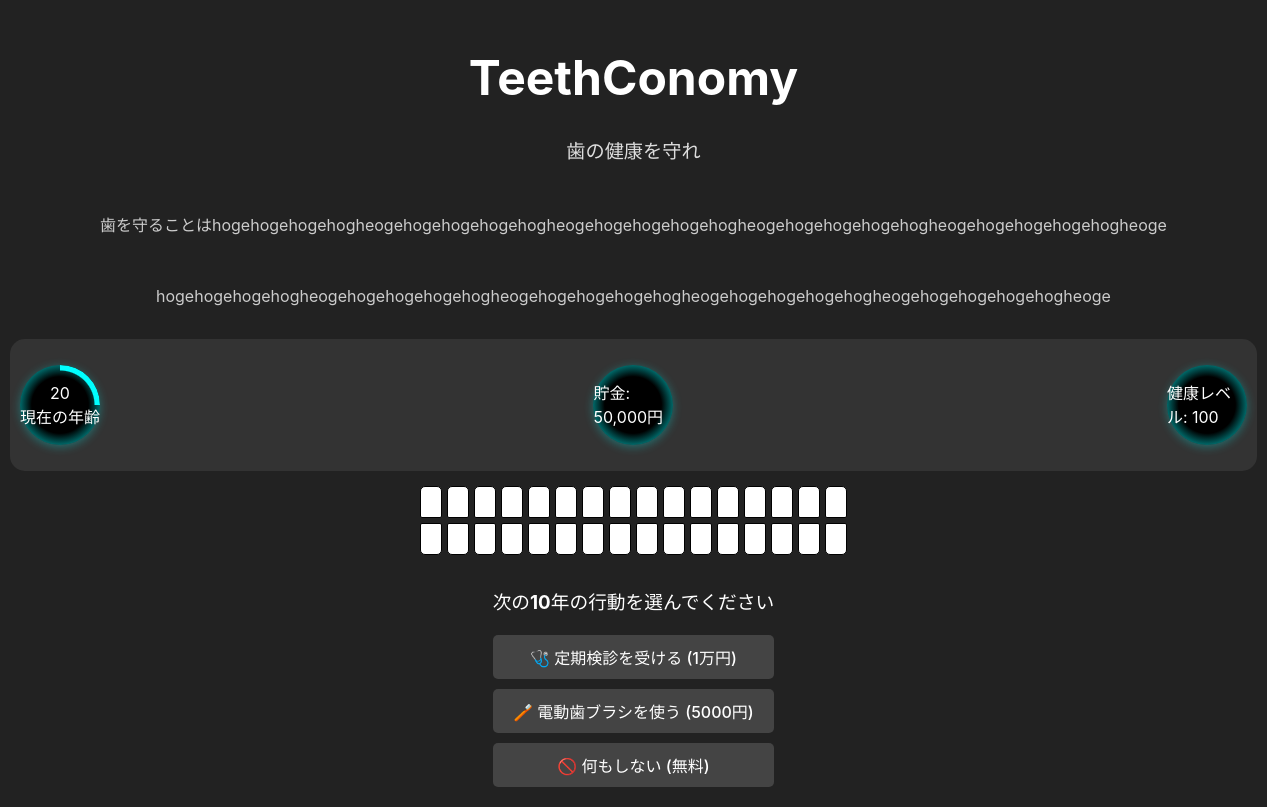
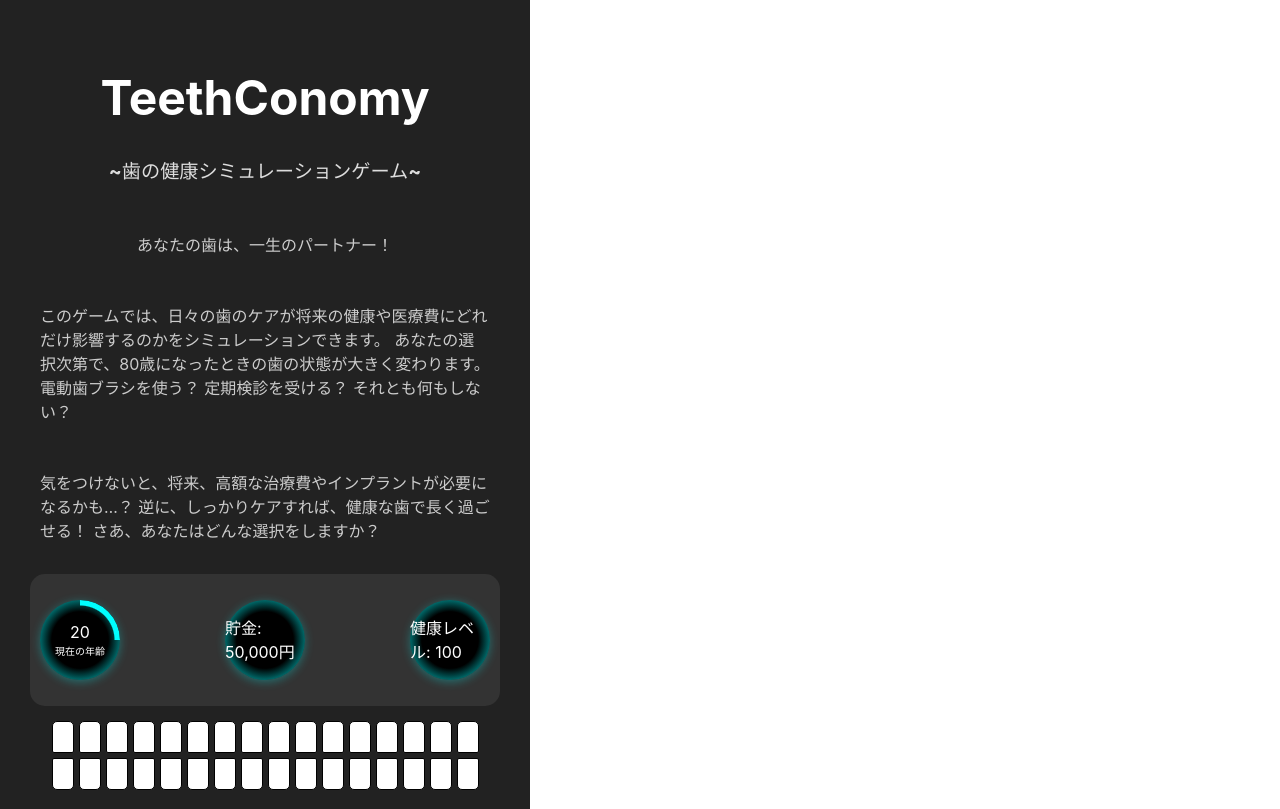
Before and after one commit to marina1017/teethconomy, a React (Vite) app: page / in a window 1280 px wide. Shown: the top 809 px of the page. Built offline with nearby package versions, Linux system fonts and the light colour scheme.

Commit message:
CSS調整

```diff
--- a/src/App.scss
+++ b/src/App.scss
@@ -5,7 +5,7 @@
   /* あとで変数にする */
   background: #222;
   color: white;
-  padding: 20px;
+  padding: 40px;
 }
 
 .content {
@@ -30,11 +30,13 @@
 }
 
 .description {
-  text-align: center;
+  text-align: left;
   font-size: 1em;
   color: #ccc;
-  margin-left: 5em;
-  margin-right: 5em;
+  max-width: 450px;
+  word-wrap: break-word;
+  overflow-wrap: break-word;
+  white-space: normal;
 }
 
 .stats {
@@ -72,6 +74,10 @@
       transparent 0
     );
     mask: radial-gradient(circle at center, transparent 60%, black 62%);
+  }
+
+  &-label {
+    font-size: 10px;
   }
 }
 
--- a/src/App.tsx
+++ b/src/App.tsx
@@ -40,13 +40,20 @@ function App() {
         <div className="content">
           <div className="header">
             <h1 className="header-title">TeethConomy</h1>
-            <h2 className="header-subtitle">歯の健康を守れ</h2>
+            <h2 className="header-subtitle">
+              ~歯の健康シミュレーションゲーム~
+            </h2>
           </div>
+          <p className="description">あなたの歯は、一生のパートナー！</p>
           <p className="description">
-            歯を守ることはhogehogehogehogheogehogehogehogehogheogehogehogehogehogheogehogehogehogehogheogehogehogehogehogheoge
+            このゲームでは、日々の歯のケアが将来の健康や医療費にどれだけ影響するのかをシミュレーションできます。
+            あなたの選択次第で、80歳になったときの歯の状態が大きく変わります。
+            電動歯ブラシを使う？ 定期検診を受ける？ それとも何もしない？
           </p>
           <p className="description">
-            hogehogehogehogheogehogehogehogehogheogehogehogehogehogheogehogehogehogehogheogehogehogehogehogheoge
+            気をつけないと、将来、高額な治療費やインプラントが必要になるかも…？
+            逆に、しっかりケアすれば、健康な歯で長く過ごせる！
+            さあ、あなたはどんな選択をしますか？
           </p>
           <div className="stats">
             <p className="stats-item">
```
